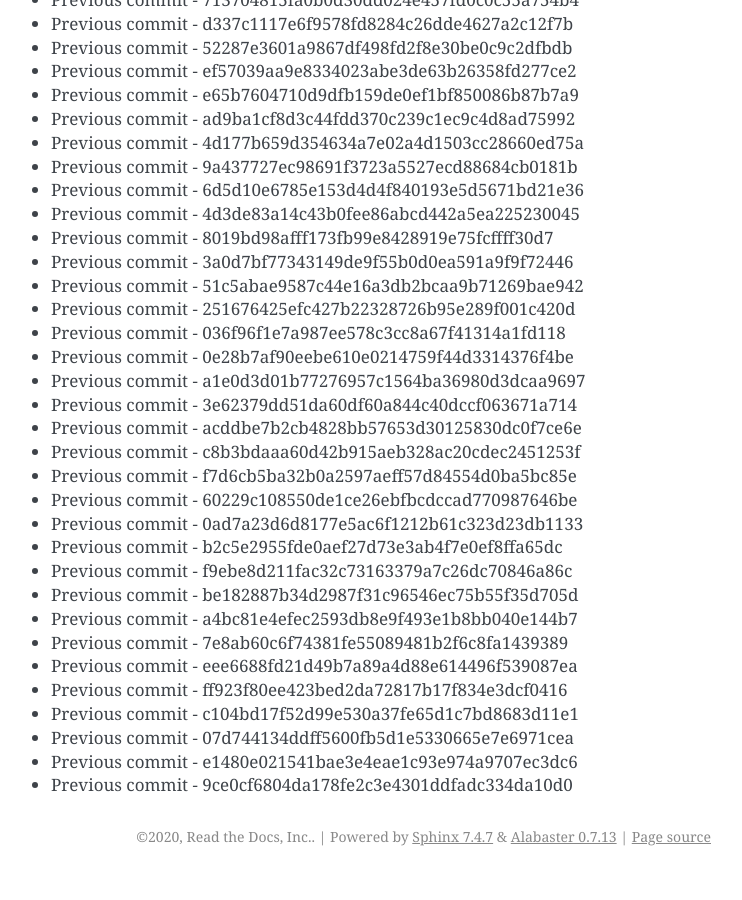
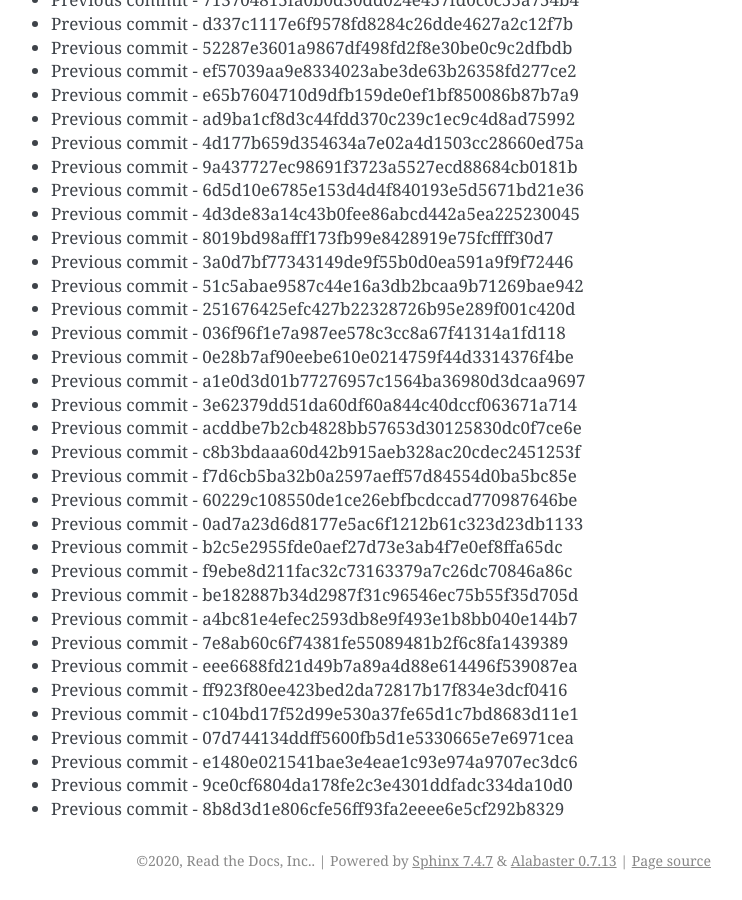
Before and after one commit to readthedocs/rtd-git-stresstest, a Sphinx documentation site: the page built from docs/updates.rst, in a window 1280 px wide and 900 px high, scrolled down 46631 px. Shown: the whole window, without its empty margins (399-1141 px from the left). Built offline with Sphinx 7.4.7, drawn with Linux system fonts in a browser that asks for light colours; before the commit the page ends 47507 px from its top, so only the background shows below that.

Commit message:
Generating commit from previous: 8b8d3d1e806cfe56ff93fa2eeee6e5cf292b8329

```diff
--- a/docs/updates.rst
+++ b/docs/updates.rst
@@ -1991,3 +1991,4 @@ It can be tested for any performance characteristics.
 * Previous commit - 07d744134ddff5600fb5d1e5330665e7e6971cea
 * Previous commit - e1480e021541bae3e4eae1c93e974a9707ec3dc6
 * Previous commit - 9ce0cf6804da178fe2c3e4301ddfadc334da10d0
+* Previous commit - 8b8d3d1e806cfe56ff93fa2eeee6e5cf292b8329
```
